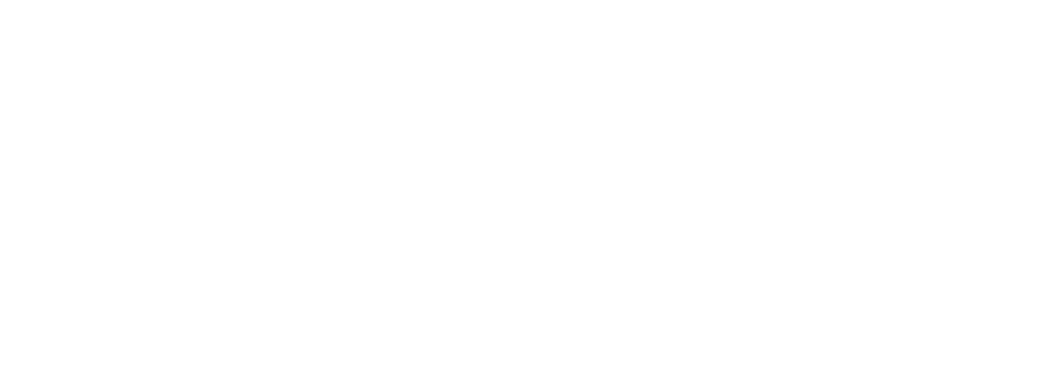
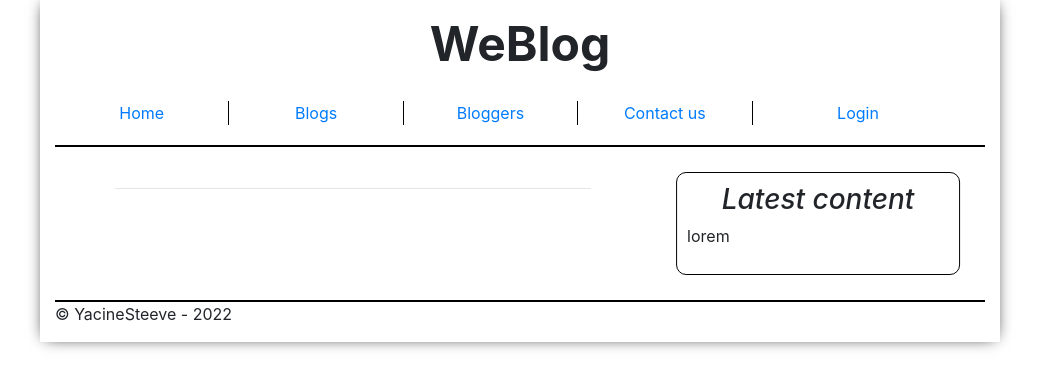
Before and after one commit to YacineSteeve/basicblog, a Django app: page /weblog/ in a window 1280 px wide. Before the commit the part shown is empty. Shown: the top 389 px of the page, without its empty margins (120-1159 px from the left). Run offline with Django 4.2, Linux system fonts and the light colour scheme; some libraries are stand-ins or nearby versions.

Commit message:
feat(base html): Create and design the main elements of the base html page.
Update base.html and style.css.
Create a media static directory.
Remove media from .gitignore.
Hide secret.

```diff
--- a/basicblog/settings.py
+++ b/basicblog/settings.py
@@ -11,6 +11,7 @@ https://docs.djangoproject.com/en/4.0/ref/settings/
 """
 
 from pathlib import Path
+from decouple import config
 
 # Build paths inside the project like this: BASE_DIR / 'subdir'.
 BASE_DIR = Path(__file__).resolve().parent.parent
@@ -20,7 +21,8 @@ BASE_DIR = Path(__file__).resolve().parent.parent
 # See https://docs.djangoproject.com/en/4.0/howto/deployment/checklist/
 
 # SECURITY WARNING: keep the secret key used in production secret!
-SECRET_KEY = 'django-insecure-%fj^t!uvod^r0k!7#_5psh=uu-nq8hgqsw2v9ub=qnd@9@2*9('
+
+SECRET_KEY = config('SECRET_KEY')
 
 # SECURITY WARNING: don't run with debug turned on in production!
 DEBUG = True
--- a/templates/base.html
+++ b/templates/base.html
@@ -3,22 +3,70 @@
 <html lang="en">
 
 <head>
+    <!-- Metadata -->
     <meta charset="UTF-8">
     <meta name="viewport" content="width=device-width, initial-scale=1">
+
+    <!-- Bootstrap minifying stuffs -->
     <link rel="stylesheet"
           href="https://stackpath.bootstrapcdn.com/bootstrap/4.1.3/css/bootstrap.min.css"
           integrity="sha384-MCw98/SFnGE8fJT3GXwEOngsV7Zt27NXFoaoApmYm81iuXoPkFOJwJ8ERdknLPMO"
           crossorigin="anonymous">
+
+    <!-- Static Css file -->
     {% load static %}
-    <link rel="stylesheet"
+    <link type="text/css"
+          rel="stylesheet"
           href="{% static 'css/style.css' %}"/>
+
+    <!-- The website title -->
     <title>WeBlog</title>
 </head>
 
 <body>
-    {% block main %}
+    <div class="body element-to-center">
+        <header class="header grid-element">
+            <h1 class="section-title">WeBlog</h1>
+            <nav>
+                <div class="menu">
+                    <a href="{% url 'index' %}">Home</a>
+                    <a href="">Blogs</a>
+                    <a href="">Bloggers</a>
+                    <a href="/admin/">Contact us</a>
+                </div>
+                <div class="user">
+                    {% if user.is_authenticated %}
+                        <img src="{% static 'media/user.png' %}"
+                             alt="User's profile picture"
+                             class="profile-picture"/>
+                        <a href="" class="username">Username</a>
+                        <a href="" class="logout">Logout</a>
+                    {% else %}
+                        <a href="" class="login">Login</a>
+                    {% endif %}
+                </div>
+            </nav>
+        </header>
+        <main class="grid-element">
+            {% block main %}
 
-    {% endblock %}
+            {% endblock %}
+            <hr/>
+            {% block comment %}
+
+            {% endblock %}
+        </main>
+        <aside class="grid-element element-to-center">
+            <h3 class="section-title">Latest content</h3>
+            <p>lorem</p>
+            {% block latest %}
+
+            {% endblock %}
+        </aside>
+        <footer class="grid-element">
+            <p class="copyright">&copy; YacineSteeve - 2022</p>
+        </footer>
+    </div>
 </body>
 
 </html>
--- a/weblog/static/css/style.css
+++ b/weblog/static/css/style.css
@@ -2,3 +2,112 @@ body {
     margin: 0;
     padding: 0;
 }
+
+.element-to-center {
+    margin-left: 50%;
+    margin-right: 50%;
+    transform: translateX(-50%);
+}
+
+.body {
+    display: grid;
+    grid-template-rows: auto;
+    grid-template-areas:
+            "header header header header header header"
+            "main   main   main   main   main   sidebar"
+            "footer footer footer footer footer footer";
+    row-gap: 25px;
+    width: 75%;
+    height: max-content;
+    padding: 15px 15px 0 15px;
+    box-shadow: 0 0 15px -5px black;
+}
+
+header {
+    grid-area: header;
+    border-bottom: 2px solid black;
+}
+
+main {
+    grid-area: main;
+}
+
+aside {
+    grid-area: sidebar;
+    border: thin solid black;
+    border-radius: 10px;
+    width: 85%;
+    padding: 10px;
+}
+
+footer {
+    grid-area: footer;
+    border-top: 2px solid black;
+}
+
+.grid-element {
+    justify-self: stretch;
+    align-self: stretch;
+    justify-items: stretch;
+}
+
+h1 {
+    text-align: center;
+    font-weight: bold;
+    font-size: 3rem;
+}
+
+header nav {
+    display: flex;
+    width: 100%;
+}
+
+.menu {
+    display: flex;
+    width: 75%;
+    margin: 20px 0 20px 0;
+    justify-content: space-evenly;
+    align-items: center;
+}
+
+.menu a {
+    border-right: 1px solid black;
+    width: 100%;
+    text-align: center;
+}
+
+.user {
+    display: grid;
+    grid-template-rows: auto;
+    grid-template-areas:
+            "picture username"
+            "picture authentication";
+    width: 20%;
+    padding-left: 25px;
+}
+
+.profile-picture {
+    height: 50px;
+    grid-area: picture;
+}
+
+.username {
+    grid-area: username;
+}
+
+.login {
+    grid-area: authentication;
+}
+
+.logout {
+    grid-area: authentication;
+}
+
+aside h3 {
+    text-align: center;
+    font-style: italic;
+}
+
+hr {
+    width: 80%;
+}
```
Also changed, not shown: weblog/static/media/user.png (added), 1 other file.
